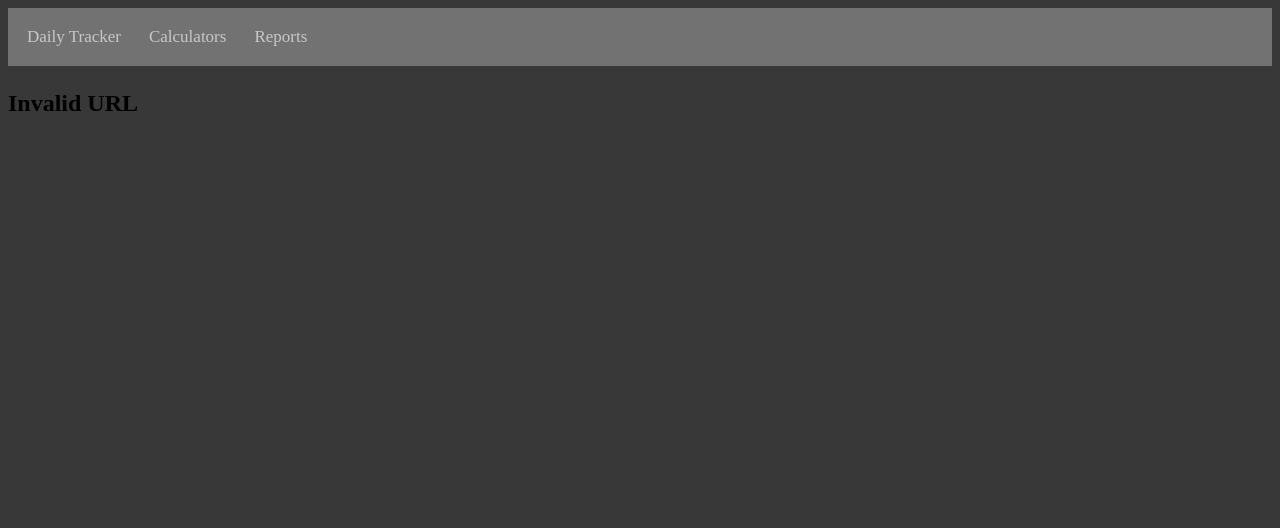
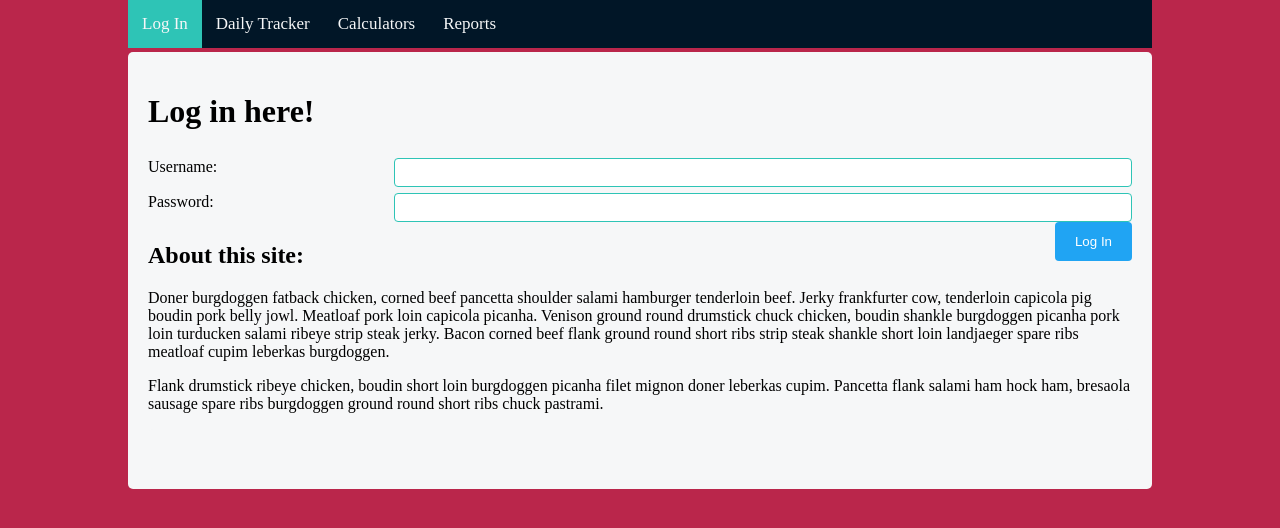
Before and after one commit to fl0at-on/XR-CZ, a React (Create React App) app: page /landing in a window 1280 px wide. Shown: the top 528 px of the page. Built offline with nearby package versions, Linux system fonts and the light colour scheme.

Commit message:
CSS Formatting & Color-branding

```diff
--- a/src/components/App.css
+++ b/src/components/App.css
@@ -1,13 +1,34 @@
+:root {
+  /*Add colors here!*/
+  --black-0: #011627;
+  --black-1: #5d6a75;
+
+  --red-0: #ba264b;
+  --red-1: #ff3366;
+
+  --green-0: #2ec4b6;
+  --green-1: #2ab3a6;
+
+  --white-0: #f6f7f8;
+  --white-1: #f6f7f8;
+
+  --blue-0: #20a4f3;
+  --blue-1: #1e96dd;
+}
+
 * {
   box-sizing: border-box;
 }
 
 body {
-  background-color: rgb(56, 56, 56);
+  background-color: var(--red-0);
+  width: 80%;
+  margin: auto;
 }
+
 .container {
   border-radius: 5px;
-  background-color: #f2f2f2;
+  background-color: var(--white-0);
   padding: 20px;
 }
 
@@ -26,18 +47,19 @@ body {
 input[type="number"],
 input[type="text"],
 input[type="date"],
+input[type="password"],
 select {
   width: 100%;
   padding-top: 6px;
   padding-bottom: 6px;
-  border: 1px solid #ccc;
+  border: 1px solid var(--green-0);
   border-radius: 4px;
   resize: vertical;
   text-align-last: center;
 }
 
 input[type="submit"] {
-  background-color: #274f85;
+  background-color: var(--blue-0);
   color: white;
   padding: 12px 20px;
   border: none;
@@ -47,7 +69,7 @@ input[type="submit"] {
 }
 
 input[type="submit"]:hover {
-  background-color: #5075c5;
+  background-color: var(--green-0);
 }
 
 .row:after {
@@ -57,6 +79,7 @@ input[type="submit"]:hover {
 }
 
 @media screen and (max-width: 600px) {
+  body,
   .col-25,
   .col-75,
   input[type="submit"] {
--- a/src/components/App.jsx
+++ b/src/components/App.jsx
@@ -1,5 +1,6 @@
 import React, { Component } from "react";
 import { BrowserRouter, Route, Switch, Redirect } from "react-router-dom";
+import Landing from "./Landing.jsx";
 import NavBar from "./Navigation/NavBar.jsx";
 import Calculator from "./Calculators/Calculators.jsx";
 import Error from "./Error.jsx";
@@ -14,6 +15,7 @@ class App extends Component {
           <NavBar />
           <Switch>
             <Redirect exact path="/" to="/tracker" />
+            <Route path="/landing" component={Landing} />
             <Route path="/tracker" component={Trackers} />
             <Route path="/calculator" component={Calculator} />
             <Route path="/report" component={Reports} />
--- a/src/components/Calculators/BMI.jsx
+++ b/src/components/Calculators/BMI.jsx
@@ -125,14 +125,23 @@ const BMIFactors = {
   ]
 };
 
+/*WHAT IS THIS - HOW DO I CLEAN UP PROPS.PROPS.PROPS
+is item=props.props.item *really* a way to handle it?*/
 const RenderInputSwitch = props => {
-  switch (props.props.props.inputtype) {
+  //console.log(props);
+  const item = props.props.item;
+
+  switch (item.inputtype) {
     case "select":
       return (
-        <select name={props.props.props.name} onChange={e => props.onToggle(e)}>
-          {props.props.props.options.map((option, index) => {
+        <select name={item.name} onChange={e => props.onToggle(e)}>
+          {item.options.map((option, index) => {
             return (
-              <option key={index} value={option.value}>
+              <option
+                key={index}
+                value={option.value}
+                title={option.description}
+              >
                 {option.text}
               </option>
             );
@@ -142,25 +151,32 @@ const RenderInputSwitch = props => {
     default:
       return (
         <input
-          type={props.props.props.inputtype}
-          step="0.01"
-          id={props.props.props.name}
-          name={props.props.props.name}
+          type={item.inputtype}
+          step="0.1"
+          id={item.name}
+          name={item.name}
+          onChange={e => props.onChange(e)}
         />
       );
   }
 };
 
 const BMIForm = props => {
+  //console.log(props.item);
   return (
     <div className="row">
       <div className="col-25">
-        <label htmlFor={props.props.name}>
-          {props.props.text} {UnitMsmts[props.unit][props.props.name]}
+        <label htmlFor={props.item.name}>
+          {props.item.text} {UnitMsmts[props.unit][props.item.name]}
         </label>
       </div>
       <div className="col-75">
-        <RenderInputSwitch props={props} onToggle={e => props.onToggle(e)} />
+        <RenderInputSwitch
+          props={props}
+          item={props.item}
+          onToggle={e => props.onToggle(e)}
+          onChange={e => props.onChange(e)}
+        />
       </div>
     </div>
   );
@@ -173,6 +189,9 @@ class BMI extends Component {
       unit: "metric",
       gender: "m",
       activity: 1.2,
+      age: 0,
+      height: 0,
+      weight: 0,
       bmi: [{ value: 0, status: "", risk: "", prime: "" }],
       ponderal_index: 0,
       ideal_weight: 0,
@@ -183,7 +202,13 @@ class BMI extends Component {
     };
   }
 
-  onToggle = e => {
+  handleChange = e => {
+    const name = e.target.name;
+    const value = e.target.value;
+    this.setState({ [name]: value });
+  };
+
+  handleToggle = e => {
     //console.log(`{onUnitToggle] msg received ${e.target.value}`);
     const name = e.target.name;
 
@@ -194,9 +219,9 @@ class BMI extends Component {
     e.preventDefault();
     //console.log("[onSubmit] received");
 
-    const age = document.getElementById("age").value;
-    const heightValue = document.getElementById("height").value;
-    const weightValue = document.getElementById("weight").value;
+    const age = this.state.age;
+    const heightValue = this.state.height;
+    const weightValue = this.state.weight;
 
     // console.log(heightValue);
     //  console.log(this.state.unit);
@@ -272,8 +297,9 @@ class BMI extends Component {
               <BMIForm
                 key={index}
                 unit={this.state.unit}
-                onToggle={e => this.onToggle(e)}
-                props={item}
+                onToggle={e => this.handleToggle(e)}
+                onChange={e => this.handleChange(e)}
+                item={item}
               />
             );
           })}
--- a/src/components/Calculators/Calculators.jsx
+++ b/src/components/Calculators/Calculators.jsx
@@ -1,7 +1,7 @@
 import React, { Component } from "react";
 import BMI from "./BMI.jsx";
-import TDEE from "./TDEE.jsx";
-import IIFYM from "./IIFYM.jsx";
+// import TDEE from "./TDEE.jsx";
+// import IIFYM from "./IIFYM.jsx";
 import "../App.css";
 
 class Calculators extends Component {
@@ -13,10 +13,8 @@ class Calculators extends Component {
   render() {
     return (
       <div className="container">
-        <h1>Let's get Calc-ing!</h1>
+        <h1>Calc-U-Later</h1>
         <BMI />
-        <TDEE />
-        <IIFYM />
       </div>
     );
   }
--- /dev/null
+++ b/src/components/Landing.jsx
@@ -0,0 +1,114 @@
+import React from "react";
+import "./App.css";
+
+const LogInForm = props => {
+  return (
+    <form autoComplete="off" onSubmit={e => props.onSubmit(e)}>
+      <div className="row">
+        <div className="col-25">
+          <label htmlFor="username">Username:</label>
+        </div>
+        <div className="col-75">
+          <input
+            type="text"
+            id="username"
+            name="username"
+            onChange={e => props.onChange(e)}
+          />
+        </div>
+      </div>
+      <div className="row">
+        <div className="col-25">
+          <label htmlFor="password">Password:</label>
+        </div>
+        <div className="col-75">
+          <input
+            type="password"
+            id="password"
+            name="password"
+            onChange={e => props.onChange(e)}
+          />
+        </div>
+      </div>
+
+      <input type="submit" value="Log In" />
+    </form>
+  );
+};
+
+class Landing extends React.Component {
+  constructor(props) {
+    super(props);
+    this.state = {
+      userName: "",
+      password: "", //this seems totally wrong.
+      loggedIn: false
+    };
+  }
+
+  handleChange = e => {
+    const name = e.target.name;
+    const value = e.target.value;
+    //console.log(`[handleChange] ${name} is being set to: ${value}`);
+    this.setState({ [name]: value });
+  };
+  handleSubmit = e => {
+    e.preventDefault();
+    //run through process to check if user/pw are valid.
+
+    this.setState({ loggedIn: true });
+  };
+  render() {
+    return (
+      <div className="container">
+        <h1>Log in here!</h1>
+        <LogInForm
+          onChange={e => this.handleChange(e)}
+          onSubmit={e => this.handleSubmit(e)}
+        />
+        <div>
+          <h2>About this site:</h2>
+          <p>
+            Doner burgdoggen fatback chicken, corned beef pancetta shoulder
+            salami hamburger tenderloin beef. Jerky frankfurter cow, tenderloin
+            capicola pig boudin pork belly jowl. Meatloaf pork loin capicola
+            picanha. Venison ground round drumstick chuck chicken, boudin
+            shankle burgdoggen picanha pork loin turducken salami ribeye strip
+            steak jerky. Bacon corned beef flank ground round short ribs strip
+            steak shankle short loin landjaeger spare ribs meatloaf cupim
+            leberkas burgdoggen.
+          </p>
+          <p>
+            Flank drumstick ribeye chicken, boudin short loin burgdoggen picanha
+            filet mignon doner leberkas cupim. Pancetta flank salami ham hock
+            ham, bresaola sausage spare ribs burgdoggen ground round short ribs
+            chuck pastrami.
+          </p>
+        </div>
+        <div className="container" />
+      </div>
+    );
+  }
+}
+
+export default Landing;
+
+// const sampleText = "alphABet"
+// const underscoreText = "alph_ABet"
+
+// function(str, i){
+//   str[i].toLowerCase() === str[i]
+
+// }
+
+// def underscore_position(string: str) -> int:
+// idx = underscore(string, 0)
+// return idx
+
+// def underscore(string: str, depth: int, start_depth:int) -> int:
+// if not string:
+//   return -1
+// curr_depth = depth
+// if string[0] == '_':
+//   return sampleText[start_depth: curr_depth]  //curr_depth
+// return underscore(string[1:], curr_depth + 1, start_depth:)
--- a/src/components/Navigation/Nav.css
+++ b/src/components/Navigation/Nav.css
@@ -1,24 +1,36 @@
 :root {
   /*Add colors here!*/
+  --black-0: #011627;
+  --black-1: #5d6a75;
+
+  --red-0: #ba264b;
+  --red-1: #ff3366;
+
+  --green-0: #2ec4b6;
+  --green-1: #2ab3a6;
+
+  --white-0: #f6f7f8;
+  --white-1: #e0e1e2;
+
+  --blue-0: #20a4f3;
+  --blue-1: #1e96dd;
 }
 
 nav.nav-bar {
   overflow: hidden;
-  background-color: rgb(114, 114, 114);
+  background-color: var(--black-0);
   display: inline-block;
   width: 100%;
-  padding: 5px;
 }
 
 .hidden {
   display: none;
 }
 
-/*Testing out how to render a burger-menu*/
+/*Rendering burger-menu*/
 .burger-menu {
   display: none;
   list-style-type: none;
-
   position: absolute;
   bottom: 50px;
   right: 0px;
@@ -27,31 +39,24 @@ nav.nav-bar {
   display: none;
 }
 
-nav ul {
-  width: 100%;
-  background-color: rgb(114, 114, 114);
-  padding-left: 0;
-}
-nav li {
-  padding: 10px;
+nav .nav-btn-active {
+  background-color: var(--green-0);
+  color: var(--white-0);
 }
 
-nav li:nth-child(odd) {
-  background-color: #5471b1;
-}
-
-nav .nav-btn-active {
-  background-color: #274f85;
-  color: white;
+nav .nav-btn:hover {
+  background-color: var(--blue-0);
+  color: var(--white-0);
 }
 
 nav .nav-btn-active:hover {
-  background-color: #5075c5;
+  background-color: var(--blue-0);
 }
+
 nav .nav-btn {
   float: left;
   display: block;
-  color: #c9c8c8;
+  color: var(--white-0);
   text-align: center;
   padding: 14px 14px;
   text-decoration: none;
@@ -59,8 +64,8 @@ nav .nav-btn {
 }
 
 .navlink:hover {
-  background-color: #ddd;
-  color: black;
+  background-color: var(--white-0);
+  color: var(--black-0);
 }
 
 #menu-icon {
@@ -68,13 +73,14 @@ nav .nav-btn {
   position: fixed;
   bottom: 25px;
   right: 25px;
-  background-color: #274f85;
+  background-color: var(--blue-0);
   padding: 5px;
   border-radius: 5px;
   transform: scale(2);
-  color: white;
+  color: var(--white-0);
 }
 
+/* MOBILE */
 @media screen and (max-width: 600px) {
   #menu-icon {
     display: inline-block;
@@ -90,10 +96,46 @@ nav .nav-btn {
   #site-nav-control ~ nav {
     display: none;
   }
-  nav .navlink,
+
+  nav ul {
+    width: 100%;
+    background-color: var(--white-1);
+    padding-left: 0;
+  }
+
+  nav li {
+    padding: 10px;
+  }
+
+  nav li:nth-child(odd) {
+    background-color: var(--blue-0);
+  }
+  nav li:hover:nth-child(odd) {
+    background-color: var(--green-0);
+  }
+
+  nav li:nth-child(even) {
+    background-color: var(--blue-1);
+  }
+
+  nav li:hover:nth-child(even) {
+    background-color: var(--green-1);
+  }
+
+  nav li .nav-mobile {
+    color: var(--red-0);
+    font-size: 24px;
+    font-weight: bold;
+  }
   nav .nav-btn {
     visibility: hidden;
     display: none;
     position: absolute;
+    padding: 0px;
+  }
+
+  nav .nav-btn-active {
+    background-color: var(--green-1);
+    color: var(--white-0);
   }
 }
--- a/src/components/Navigation/NavBar.jsx
+++ b/src/components/Navigation/NavBar.jsx
@@ -37,8 +37,15 @@ class NavBar extends React.Component {
         <nav className="nav-bar">
           <div>
             <NavTab
+              to="/landing"
+              className="nav-btn"
+              children="Log In"
+              onClick={() => {}}
+            />
+
+            <NavTab
               to="/tracker"
-              className="nav-btn first-nav"
+              className="nav-btn"
               children="Daily Tracker"
               onClick={() => {}}
             />
@@ -59,13 +66,26 @@ class NavBar extends React.Component {
           <ul className="burger-menu">
             <li>
               <NavTab
+                to="/landing"
+                className="nav-mobile"
+                children="Log In"
+                onClick={() => this.setState({ checked: false })}
+              >
+                <span>
+                  <i className="fa fa-fw  fas fa-angle-right" />
+                  Landing
+                </span>
+              </NavTab>
+            </li>
+            <li>
+              <NavTab
                 to="/tracker"
                 className="nav-mobile"
                 children="Daily Tracker"
-                onClick={() => this.setState({})}
+                onClick={() => this.setState({ checked: false })}
               >
                 <span>
-                  <i className="fa fa-fw fa-arrow-right" />
+                  <i className="fa fa-fw  fas fa-angle-right" />
                   Daily Tracker
                 </span>
               </NavTab>
@@ -78,7 +98,7 @@ class NavBar extends React.Component {
                 onClick={() => this.setState({ checked: false })}
               >
                 <span>
-                  <i className="fa fa-fw fa-arrow-right" />
+                  <i className="fa fa-fw  fas fa-angle-right" />
                   Calculators
                 </span>
               </NavTab>
@@ -91,13 +111,14 @@ class NavBar extends React.Component {
                 onClick={() => this.setState({ checked: false })}
               >
                 <span>
-                  <i className="fa fa-fw fa-arrow-right" />
+                  <i className="fa fa-fw  fas fa-angle-right" />
                   Report
                 </span>
               </NavTab>
             </li>
             <li>
               <label
+                className="nav-mobile"
                 htmlFor="site-nav-control"
                 onClick={() => this.setState({ checked: false })}
               >
--- a/src/components/Navigation/NavTab.jsx
+++ b/src/components/Navigation/NavTab.jsx
@@ -4,6 +4,7 @@ import { NavLink, Link } from "react-router-dom";
 
 const NavTab = props => {
   return (
+    // {props.onClick() ? return() : return() }
     <div>
       <NavLink
         className={` ${props.className || ""}`}
```
Also changed, not shown: public/index.html (+0 -10 lines).
